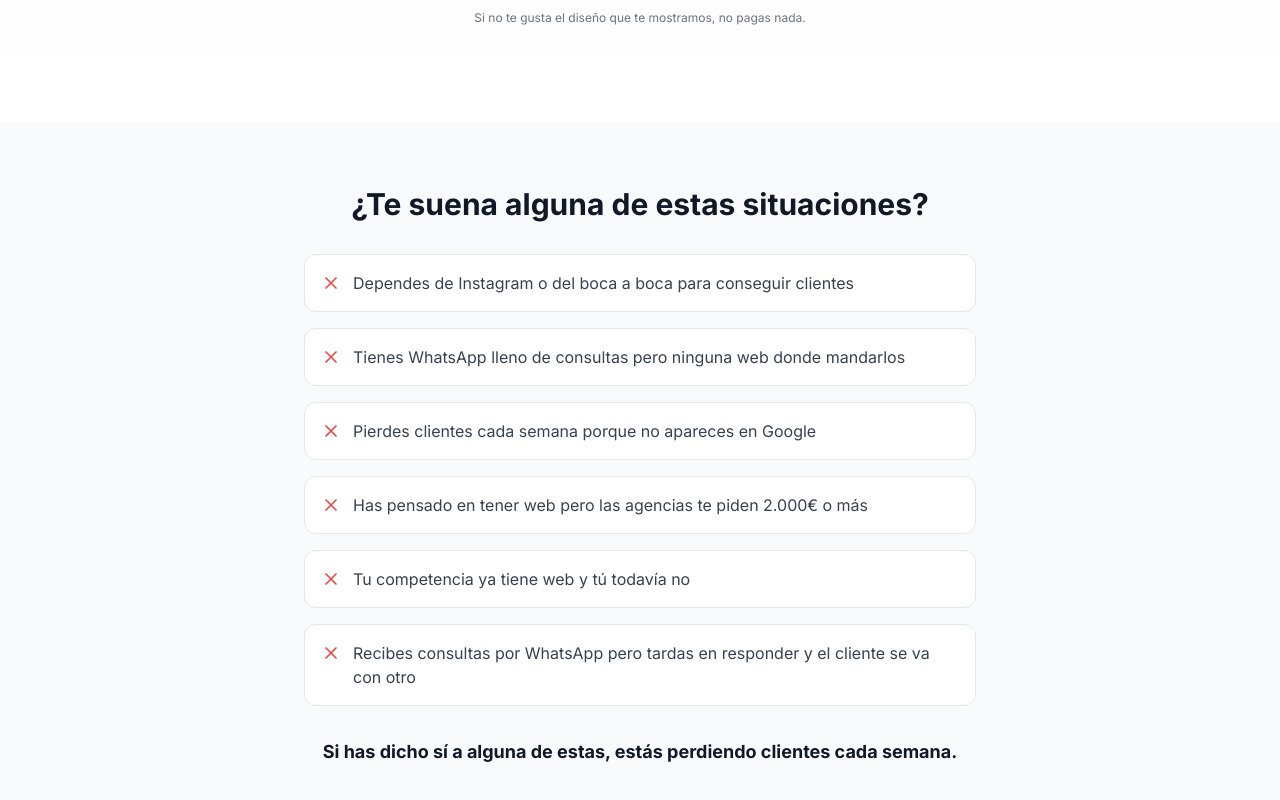
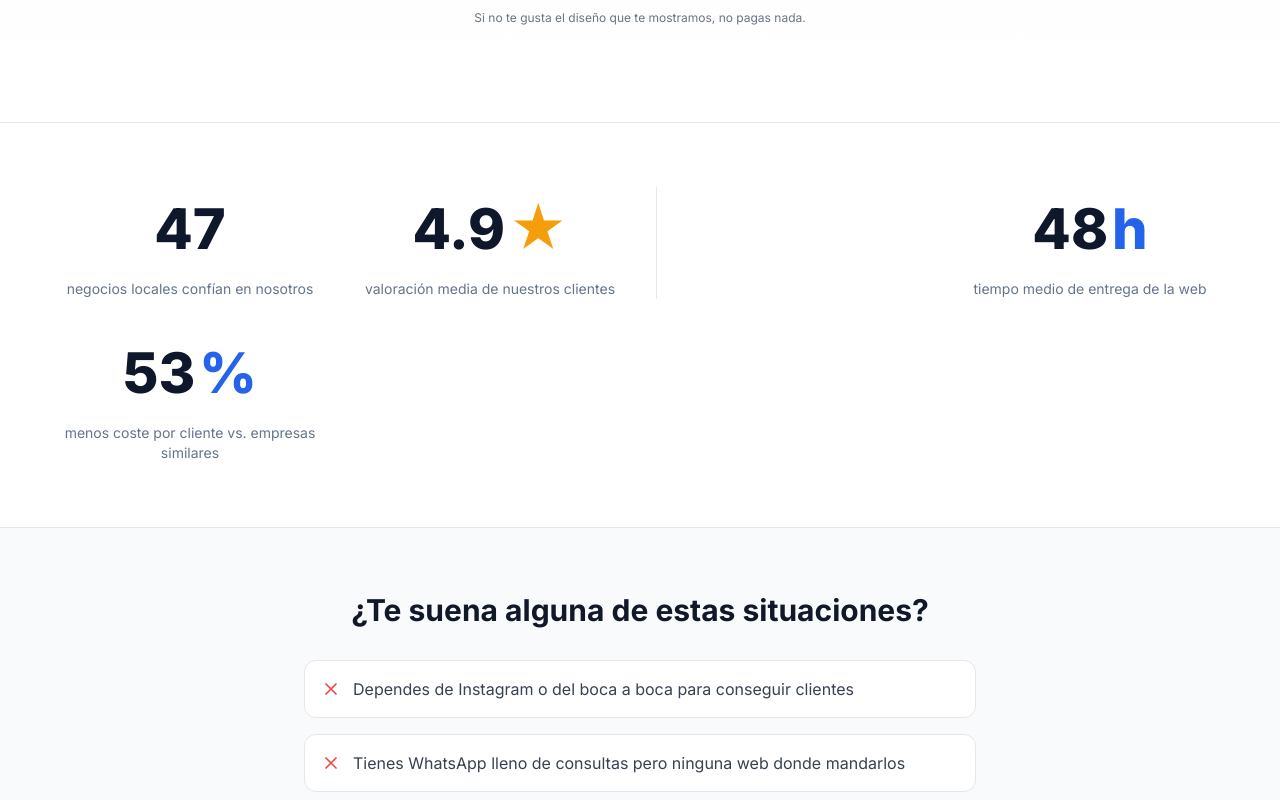
Before and after one commit to joan-devgggg/elevate-web1, a React (Vite) app: page / in a window 1280 px wide. Shown: the part 820-1620 px from the top of the page. Built offline with nearby package versions, Linux system fonts and the light colour scheme; the HTML template or start-up script is replaced by a standard one.

Commit message:
Add V5: Animated metrics section and web screenshots carousel

```diff
--- /dev/null
+++ b/src/components/AnimatedMetrics.tsx
@@ -0,0 +1,107 @@
+import * as React from "react";
+import { motion, useInView, useMotionValue, useTransform, animate } from "framer-motion";
+import { useEffect, useRef, useState } from "react";
+
+const metrics = [
+  {
+    value: 47,
+    suffix: "",
+    description: "negocios locales confían en nosotros",
+    isDecimal: false,
+  },
+  {
+    value: 4.9,
+    suffix: "★",
+    description: "valoración media de nuestros clientes",
+    isDecimal: true,
+    isStar: true,
+  },
+  {
+    value: 48,
+    suffix: "h",
+    description: "tiempo medio de entrega de la web",
+    isDecimal: false,
+  },
+  {
+    value: 53,
+    suffix: "%",
+    description: "menos coste por cliente vs. empresas similares",
+    isDecimal: false,
+  },
+];
+
+const AnimatedMetric = ({ value, suffix, description, isDecimal, isStar }: any) => {
+  const ref = useRef(null);
+  const isInView = useInView(ref, { once: true });
+  const count = useMotionValue(0);
+  const [displayValue, setDisplayValue] = useState(0);
+  const [showStar, setShowStar] = useState(false);
+
+  const rounded = useTransform(count, (latest) => {
+    if (isDecimal) {
+      return Number(latest.toFixed(1));
+    }
+    return Math.round(latest);
+  });
+
+  useEffect(() => {
+    const unsubscribe = rounded.on("change", (latest) => {
+      setDisplayValue(latest);
+      if (isStar && latest >= 4.9) {
+        setShowStar(true);
+      }
+    });
+    return unsubscribe;
+  }, [rounded, isStar]);
+
+  useEffect(() => {
+    if (isInView) {
+      const controls = animate(count, value, {
+        duration: 1.8,
+        ease: "easeOut",
+      });
+      return controls.stop;
+    }
+  }, [isInView, count, value]);
+
+  return (
+    <div ref={ref} className="text-center flex flex-col items-center">
+      <div className="flex items-baseline justify-center gap-1">
+        <span className="text-[3.5rem] font-extrabold text-[#0F172A]">
+          {displayValue}
+        </span>
+        {suffix && (
+          <span
+            className={`text-[3.5rem] font-extrabold ${
+              isStar ? "text-[#F59E0B]" : "text-[#2563EB]"
+            }`}
+          >
+            {suffix}
+          </span>
+        )}
+      </div>
+      <p className="text-sm text-[#64748B] mt-2">{description}</p>
+    </div>
+  );
+};
+
+const AnimatedMetrics = () => {
+  return (
+    <section className="bg-white border-y border-[#E2E8F0] py-12 md:py-16">
+      <div className="container mx-auto px-4">
+        <div className="grid grid-cols-2 md:grid-cols-4 gap-8">
+          {metrics.map((metric, index) => (
+            <React.Fragment key={index}>
+              <AnimatedMetric {...metric} />
+              {index < metrics.length - 1 && index % 2 === 1 && (
+                <div className="hidden md:block col-span-1 border-l border-[#E2E8F0]"></div>
+              )}
+            </React.Fragment>
+          ))}
+        </div>
+      </div>
+    </section>
+  );
+};
+
+export default AnimatedMetrics;
--- a/src/components/CaseStudies.tsx
+++ b/src/components/CaseStudies.tsx
@@ -37,6 +37,19 @@ const AnimatedCounter = ({ target }: { target: number }) => {
 };
 
 const CaseStudies = () => {
+  const [currentSlide, setCurrentSlide] = useState(0);
+  const [isPaused, setIsPaused] = useState(false);
+  const totalSlides = 6;
+
+  useEffect(() => {
+    if (!isPaused) {
+      const interval = setInterval(() => {
+        setCurrentSlide((prev) => (prev + 1) % totalSlides);
+      }, 4000);
+      return () => clearInterval(interval);
+    }
+  }, [isPaused, totalSlides]);
+
   const cases = [
     {
       name: "Restaurante San Remo",
@@ -160,6 +173,73 @@ const CaseStudies = () => {
           ))}
         </div>
 
+        {/* Carrusel de Webs */}
+        <motion.div
+          initial={{ opacity: 0, y: 20 }}
+          whileInView={{ opacity: 1, y: 0 }}
+          viewport={{ once: true }}
+          transition={{ delay: 0.25 }}
+          className="mt-16 max-w-6xl mx-auto"
+          onMouseEnter={() => setIsPaused(true)}
+          onMouseLeave={() => setIsPaused(false)}
+        >
+          <h3 className="text-2xl font-bold text-center text-gray-900 mb-3">
+            Webs que ya están consiguiendo clientes
+          </h3>
+          <p className="text-gray-600 text-center mb-8">
+            Cada web está diseñada específicamente para el negocio, no es una plantilla
+          </p>
+
+          <div className="relative">
+            {/* Carousel Container */}
+            <div className="overflow-hidden">
+              <div
+                className="flex transition-transform duration-500 ease-in-out"
+                style={{ transform: `translateX(-${currentSlide * 100}%)` }}
+              >
+                {[1, 2, 3, 4, 5, 6].map((num) => (
+                  <div key={num} className="w-full flex-shrink-0 px-4">
+                    <div className="aspect-video bg-gray-200 rounded-2xl shadow-lg flex items-center justify-center">
+                      <span className="text-gray-500">[Captura web cliente {num}]</span>
+                    </div>
+                  </div>
+                ))}
+              </div>
+            </div>
+
+            {/* Navigation Buttons */}
+            <button
+              onClick={() => setCurrentSlide((prev) => (prev - 1 + totalSlides) % totalSlides)}
+              className="absolute left-0 top-1/2 -translate-y-1/2 -translate-x-4 bg-white rounded-full p-3 shadow-lg hover:bg-gray-50 transition-colors hidden md:block"
+            >
+              <svg className="w-6 h-6 text-gray-700" fill="none" stroke="currentColor" viewBox="0 0 24 24">
+                <path strokeLinecap="round" strokeLinejoin="round" strokeWidth={2} d="M15 19l-7-7 7-7" />
+              </svg>
+            </button>
+            <button
+              onClick={() => setCurrentSlide((prev) => (prev + 1) % totalSlides)}
+              className="absolute right-0 top-1/2 -translate-y-1/2 translate-x-4 bg-white rounded-full p-3 shadow-lg hover:bg-gray-50 transition-colors hidden md:block"
+            >
+              <svg className="w-6 h-6 text-gray-700" fill="none" stroke="currentColor" viewBox="0 0 24 24">
+                <path strokeLinecap="round" strokeLinejoin="round" strokeWidth={2} d="M9 5l7 7-7 7" />
+              </svg>
+            </button>
+
+            {/* Dots Indicator */}
+            <div className="flex justify-center gap-2 mt-6">
+              {[0, 1, 2, 3, 4, 5].map((num) => (
+                <button
+                  key={num}
+                  onClick={() => setCurrentSlide(num)}
+                  className={`w-2 h-2 rounded-full transition-colors ${
+                    num === currentSlide ? "bg-blue-600" : "bg-gray-300"
+                  }`}
+                />
+              ))}
+            </div>
+          </div>
+        </motion.div>
+
         {/* Banner de Anuncios */}
         <motion.div
           initial={{ opacity: 0, y: 20 }}
--- a/src/pages/Index.tsx
+++ b/src/pages/Index.tsx
@@ -1,6 +1,7 @@
 import * as React from "react";
 import Navbar from "@/components/Navbar";
 import Hero from "@/components/Hero";
+import AnimatedMetrics from "@/components/AnimatedMetrics";
 import ProblemIdentification from "@/components/ProblemIdentification";
 import CaseStudies from "@/components/CaseStudies";
 import CustomerSystem from "@/components/CustomerSystem";
@@ -20,6 +21,7 @@ const Index = () => {
       <Navbar />
       <main>
         <Hero />
+        <AnimatedMetrics />
         <ProblemIdentification />
         <CaseStudies />
         <CustomerSystem />
```
